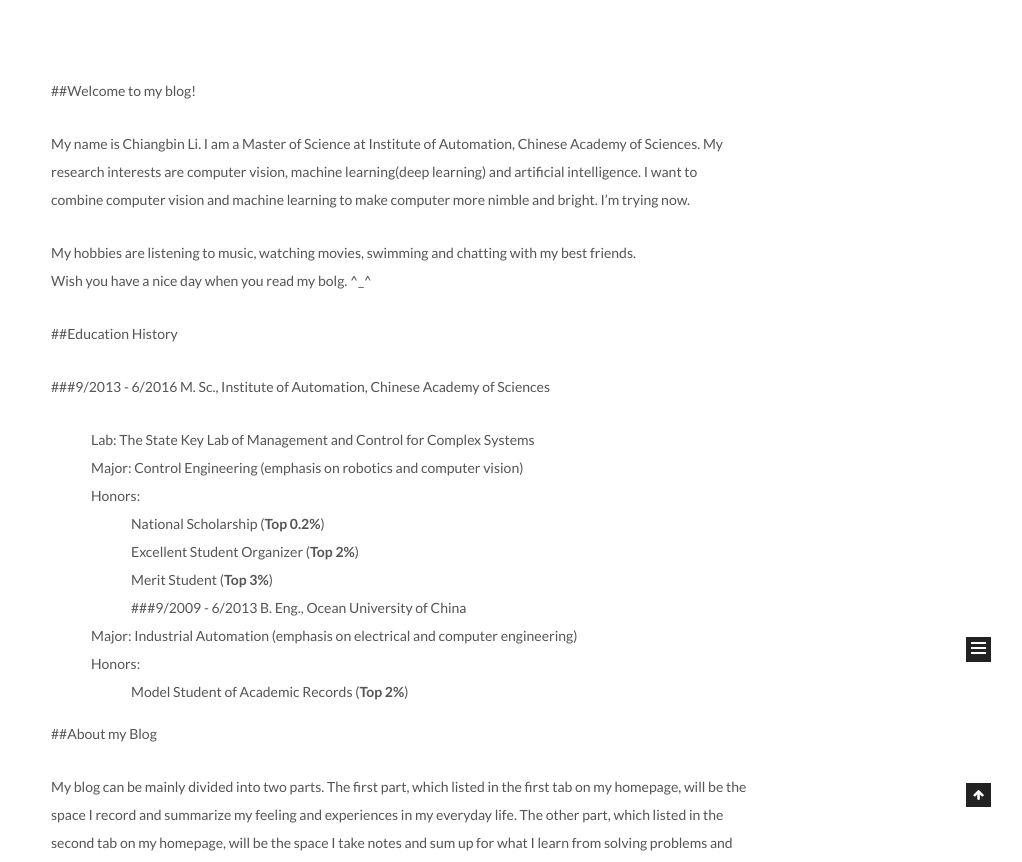
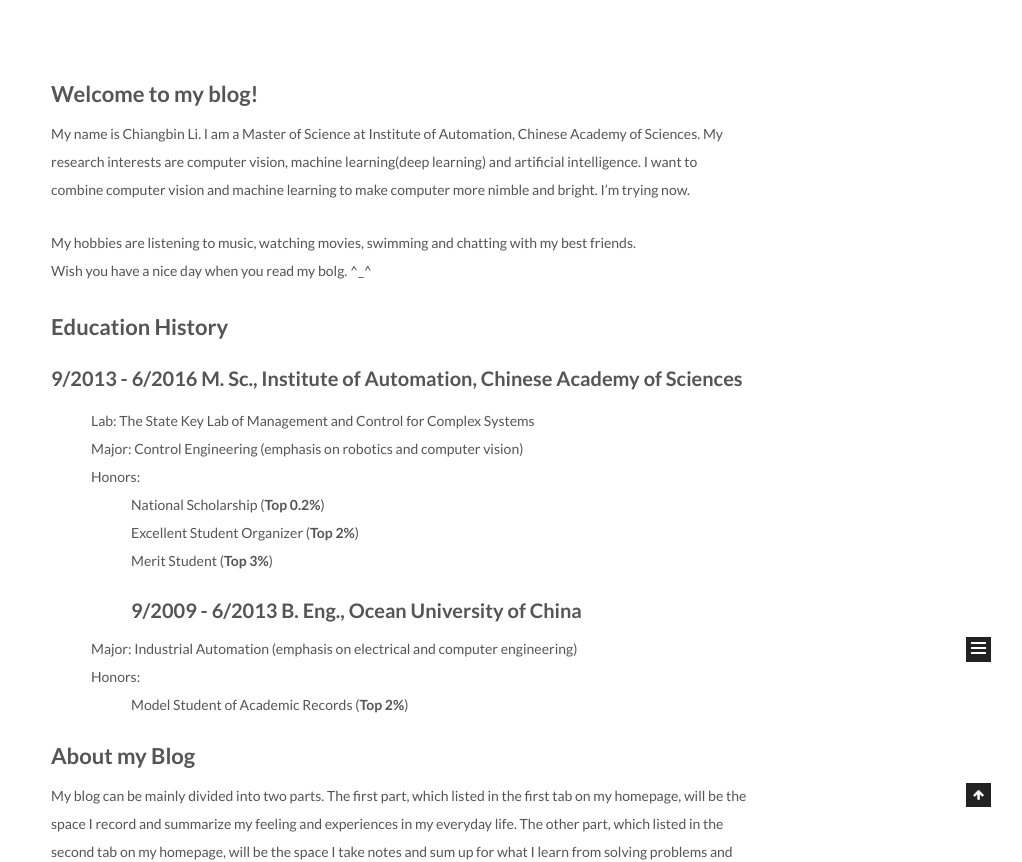
Before and after one commit to ChampionLi/ChampionLi.github.io, a plain HTML site: page about/index.html in a window 1280 px wide. Shown: the part 93-955 px from the top of the page, without its empty margins (239-1261 px from the left). Drawn offline with Linux system fonts and the light colour scheme.

Commit message:
Site updated: 2016-08-11 19:19:34

```diff
--- a/about/index.html
+++ b/about/index.html
@@ -84,19 +84,16 @@
 
 
 
-<meta name="description" content="##Welcome to my blog!
-My name is Chiangbin Li. I am a Master of Science at Institute of Automation, Chinese Academy of Sciences.  My research interests are computer vision, machine learning(deep learn">
+<meta name="description" content="Welcome to my blog!My name is Chiangbin Li. I am a Master of Science at Institute of Automation, Chinese Academy of Sciences.  My research interests are computer vision, machine learning(deep learning">
 <meta property="og:type" content="website">
 <meta property="og:title" content="about">
 <meta property="og:url" content="http://yoursite.com/about/index.html">
 <meta property="og:site_name" content="CVision">
-<meta property="og:description" content="##Welcome to my blog!
-My name is Chiangbin Li. I am a Master of Science at Institute of Automation, Chinese Academy of Sciences.  My research interests are computer vision, machine learning(deep learn">
-<meta property="og:updated_time" content="2016-08-11T11:13:48.371Z">
+<meta property="og:description" content="Welcome to my blog!My name is Chiangbin Li. I am a Master of Science at Institute of Automation, Chinese Academy of Sciences.  My research interests are computer vision, machine learning(deep learning">
+<meta property="og:updated_time" content="2016-08-11T11:19:17.604Z">
 <meta name="twitter:card" content="summary">
 <meta name="twitter:title" content="about">
-<meta name="twitter:description" content="##Welcome to my blog!
-My name is Chiangbin Li. I am a Master of Science at Institute of Automation, Chinese Academy of Sciences.  My research interests are computer vision, machine learning(deep learn">
+<meta name="twitter:description" content="Welcome to my blog!My name is Chiangbin Li. I am a Master of Science at Institute of Automation, Chinese Academy of Sciences.  My research interests are computer vision, machine learning(deep learning">
 
 
 
@@ -247,18 +244,15 @@
   <div id="posts" class="posts-expand">
 
 
-      <p>##Welcome to my blog!</p>
-<p>My name is Chiangbin Li. I am a Master of Science at Institute of Automation, Chinese Academy of Sciences.  My research interests are computer vision, machine learning(deep learning) and artificial intelligence. I want to combine computer vision and machine learning to make computer more nimble  and bright. I’m trying now.</p>
+      <h2 id="Welcome-to-my-blog"><a href="#Welcome-to-my-blog" class="headerlink" title="Welcome to my blog!"></a>Welcome to my blog!</h2><p>My name is Chiangbin Li. I am a Master of Science at Institute of Automation, Chinese Academy of Sciences.  My research interests are computer vision, machine learning(deep learning) and artificial intelligence. I want to combine computer vision and machine learning to make computer more nimble  and bright. I’m trying now.</p>
 <p>My hobbies are listening to music, watching movies, swimming and chatting with my best friends.<br>Wish you have a nice day when you read my bolg. ^_^</p>
-<p>##Education History</p>
-<p>###9/2013 - 6/2016   M. Sc., Institute of Automation, Chinese Academy of Sciences</p>
-<ul>
+<h2 id="Education-History"><a href="#Education-History" class="headerlink" title="Education History"></a>Education History</h2><h3 id="9-2013-6-2016-M-Sc-Institute-of-Automation-Chinese-Academy-of-Sciences"><a href="#9-2013-6-2016-M-Sc-Institute-of-Automation-Chinese-Academy-of-Sciences" class="headerlink" title="9/2013 - 6/2016   M. Sc., Institute of Automation, Chinese Academy of Sciences"></a>9/2013 - 6/2016   M. Sc., Institute of Automation, Chinese Academy of Sciences</h3><ul>
 <li>Lab: The State Key Lab of Management and Control for Complex Systems</li>
 <li>Major: Control Engineering (emphasis on robotics and computer vision)</li>
 <li>Honors:<ul>
 <li>National Scholarship (<strong>Top 0.2%</strong>)</li>
 <li>Excellent Student Organizer (<strong>Top 2%</strong>)</li>
-<li>Merit Student (<strong>Top 3%</strong>)<br>###9/2009 - 6/2013   B. Eng., Ocean University of China</li>
+<li>Merit Student (<strong>Top 3%</strong>)<h3 id="9-2009-6-2013-B-Eng-Ocean-University-of-China"><a href="#9-2009-6-2013-B-Eng-Ocean-University-of-China" class="headerlink" title="9/2009 - 6/2013   B. Eng., Ocean University of China"></a>9/2009 - 6/2013   B. Eng., Ocean University of China</h3></li>
 </ul>
 </li>
 <li>Major: Industrial Automation (emphasis on electrical and computer engineering)</li>
@@ -267,8 +261,7 @@
 </ul>
 </li>
 </ul>
-<p>##About my Blog</p>
-<p>My blog can be mainly divided into two parts. The first part, which listed in the first tab on my homepage, will be the space I record and summarize my feeling and experiences in my everyday life. The other part, which listed in the second tab on my homepage, will be the space I take notes and sum up for what I learn from solving problems and difficulties in study and research experiences. I will try my best to update my blog and maintain my blog.  </p>
+<h2 id="About-my-Blog"><a href="#About-my-Blog" class="headerlink" title="About my Blog"></a>About my Blog</h2><p>My blog can be mainly divided into two parts. The first part, which listed in the first tab on my homepage, will be the space I record and summarize my feeling and experiences in my everyday life. The other part, which listed in the second tab on my homepage, will be the space I take notes and sum up for what I learn from solving problems and difficulties in study and research experiences. I will try my best to update my blog and maintain my blog.  </p>
 
 
   </div>
--- a/css/main.css
+++ b/css/main.css
@@ -1548,7 +1548,7 @@
   width: 4px;
   height: 4px;
   border-radius: 50%;
-  background: #3effd7;
+  background: #4ff161;
 }
 .links-of-blogroll {
   font-size: 13px;
```
